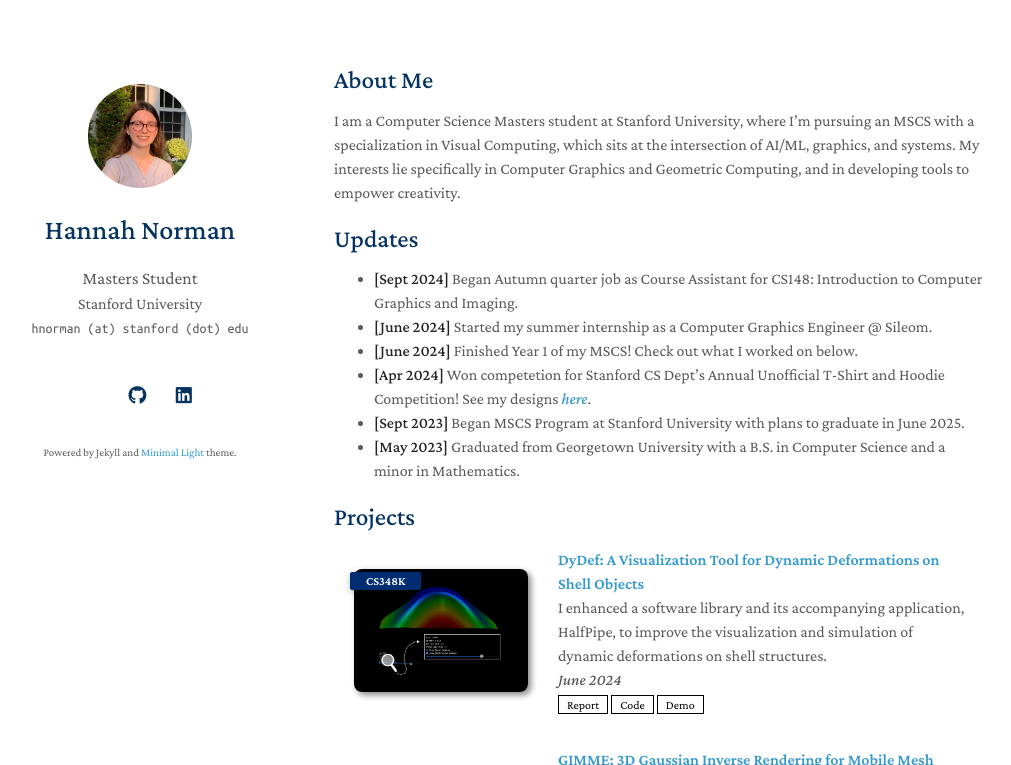
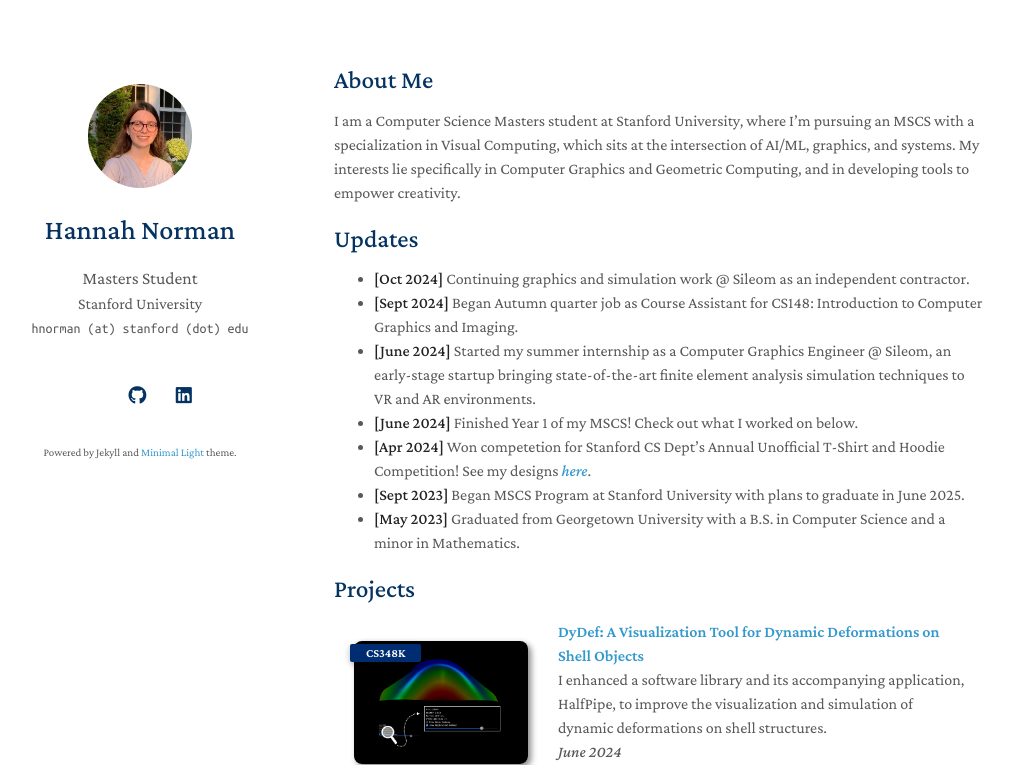
Before and after one commit to hnorm0629/portfolio, a Jekyll site: the page built from index.md, in a window 1280 px wide and 900 px high, cut to the strip 0-765 px from the top of the window. Shown: the whole strip, without its empty margins (136-1147 px from the left). Built offline with Jekyll 4.4.1, drawn with Linux system fonts in a browser that asks for light colours; nearby versions of some CDN libraries; a style sheet for code colours, icons or effects is not loaded; our own code applies the rules of GitHub Pages for plain Markdown files.

Commit message:
Update index.md

```diff
--- a/index.md
+++ b/index.md
@@ -8,8 +8,9 @@ I am a Computer Science Masters student at Stanford University, where I'm pursui
 
 ## Updates
 
+- **[Oct 2024]** Continuing graphics and simulation work @ Sileom as an independent contractor.
 - **[Sept 2024]** Began Autumn quarter job as Course Assistant for CS148: Introduction to Computer Graphics and Imaging.
-- **[June 2024]** Started my summer internship as a Computer Graphics Engineer @ Sileom.
+- **[June 2024]** Started my summer internship as a Computer Graphics Engineer @ Sileom, an early-stage startup bringing state-of-the-art finite element analysis simulation techniques to VR and AR environments.
 - **[June 2024]** Finished Year 1 of my MSCS! Check out what I worked on below.
 - **[Apr 2024]** Won competetion for Stanford CS Dept's Annual Unofficial T-Shirt and Hoodie Competition! See my designs [_here_](https://movementink.bigcartel.com/product/stanford-black-shirt).
 - **[Sept 2023]** Began MSCS Program at Stanford University with plans to graduate in June 2025.
```
